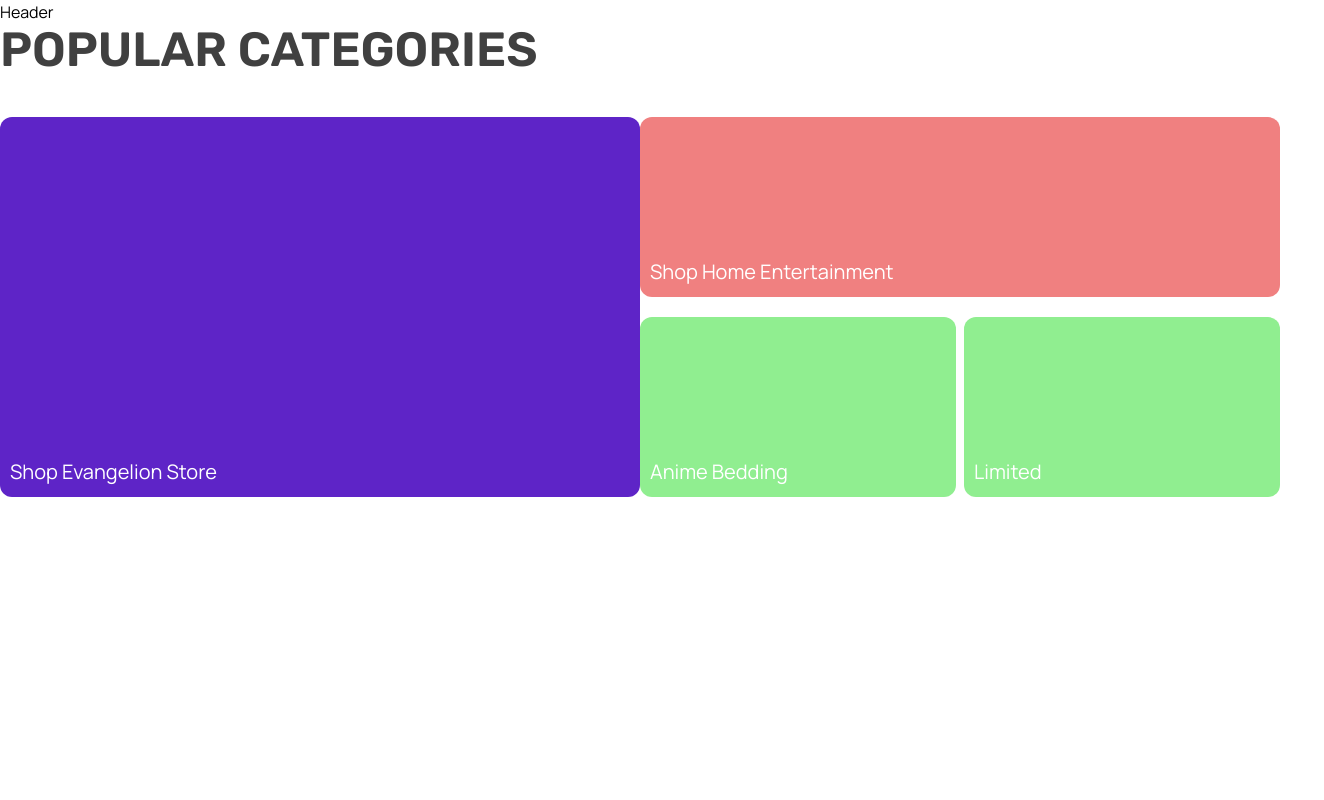
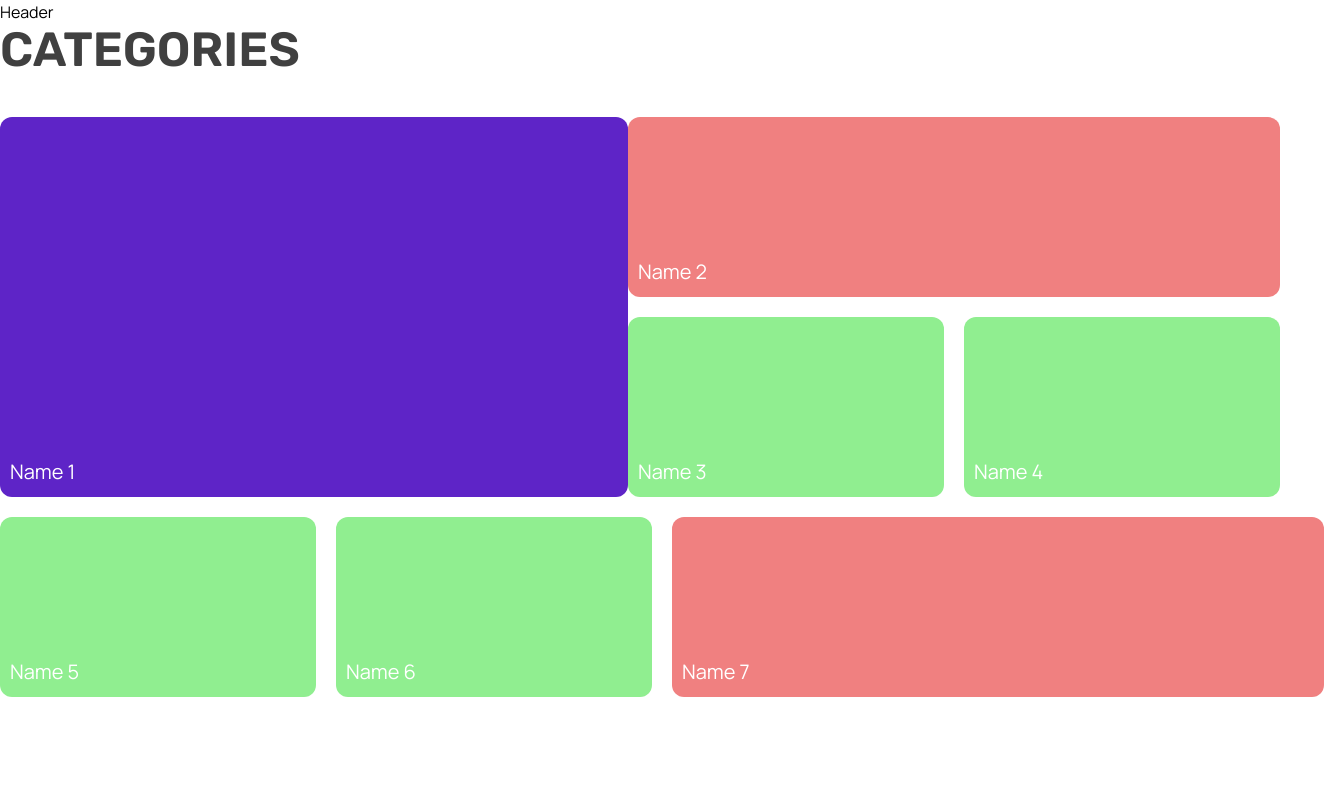
Before and after one commit to Enigma2017/urban-store, a React (Vite) app: page / in a window 1280 px wide. Shown: the top 800 px of the page, 1324 px wide, since content can reach past the window. Built offline with nearby package versions, Linux system fonts and the light colour scheme; no server answers.

Commit message:
added block Categories

```diff
--- /dev/null
+++ b/src/components/MainCategories/MainCategories.module.scss
@@ -0,0 +1,100 @@
+.container__popular {
+    display: flex;
+    justify-content: space-between;
+  }
+
+  .popularBlock__1, .popularBlock__21, .popularBlock__22, .popularBlock__23 {
+    display: flex;
+    align-items: flex-end; /* Текст внизу */
+    padding: 10px; /* Отступы внутри блоков */
+    font-size: 20px;
+  }
+
+  .popularBlock__1 {
+    background: var(--purple-1-color);
+    border-radius: 12px;
+    -webkit-border-radius: 12px;
+    -moz-border-radius: 12px;
+    -ms-border-radius: 12px;
+    -o-border-radius: 12px;
+    max-width: 652px;
+    height: 380px;
+}
+
+.popularBlock1, .popularBlock2{
+  max-width: 652px;
+  width: 652px;
+}
+
+  .popularBlock__2 {
+    display: flex;
+    justify-content: space-between;
+    margin-top: 20px;
+  }
+
+  .popularBlock__21 {
+    grid-column: span 2; /* Блок 2.1 занимает всю ширину (2 колонки) */
+    background-color: lightcoral;
+    display: flex;
+    align-items: flex-end;
+    border-radius: 12px;
+    -webkit-border-radius: 12px;
+    -moz-border-radius: 12px;
+    -ms-border-radius: 12px;
+    -o-border-radius: 12px;
+    max-width: 652px;
+    height: 180px;
+
+  }
+
+  .popularBlock22, .popularBlock23{
+    max-width: 316px;
+    width: 316px;
+  }
+
+  .popularBlock__22, .popularBlock__23 {
+    background-color: lightgreen;
+    display: flex;
+    align-items: flex-end;
+    border-radius: 12px;
+    -webkit-border-radius: 12px;
+    -moz-border-radius: 12px;
+    -ms-border-radius: 12px;
+    -o-border-radius: 12px;
+    max-width: 316px;
+    height: 180px;
+  }
+
+  .link {
+    display: block;
+    color: var(--white-color);
+    text-decoration: none;
+}
+
+.popularBottom{
+   display: flex;
+   justify-content: space-between;
+   margin-top: 20px;
+   gap: 20px;
+}
+.popularBottom2{
+    display: flex;
+    justify-content: space-between;
+    gap: 20px;
+    max-width: 652px;
+    height: 180px;
+ }
+ .popularBlock__21 {
+    grid-column: span 2; /* Блок 2.1 занимает всю ширину (2 колонки) */
+    background-color: lightcoral;
+    display: flex;
+    align-items: flex-end;
+    border-radius: 12px;
+    -webkit-border-radius: 12px;
+    -moz-border-radius: 12px;
+    -ms-border-radius: 12px;
+    -o-border-radius: 12px;
+    width: 652px;
+    height: 180px;
+
+  }
--- /dev/null
+++ b/src/components/MainCategories/MainCategories.tsx
@@ -0,0 +1,62 @@
+import { Link } from 'react-router-dom';
+import styles from './MainCategories.module.scss';
+import '../../../scss/main.scss';
+import Layout from '../Layout/Layout';
+import { FC } from 'react';
+const MainCategories: FC = () => {
+  return (
+    <Layout>
+      <div className={styles.popularCategories}>
+        <h2>Categories</h2>
+        <div className={styles.container__popular}>
+          <div className={styles.popularBlock1}>
+            <Link to="#" className={styles.link}>
+              <div className={styles.popularBlock__1}>Name 1</div>
+            </Link>
+          </div>
+          <div className={styles.popularBlock2}>
+            <div>
+              <Link to="#" className={styles.link}>
+                <div className={styles.popularBlock__21}>Name 2</div>
+              </Link>
+            </div>
+            <div className={styles.popularBlock__2}>
+              <div className={styles.popularBlock22}>
+                <Link to="#" className={styles.link}>
+                  <div className={styles.popularBlock__22}>Name 3</div>
+                </Link>
+              </div>
+              <div className={styles.popularBlock23}>
+                <Link to="#" className={styles.link}>
+                  <div className={styles.popularBlock__23}>Name 4</div>
+                </Link>
+              </div>
+            </div>
+          </div>
+        </div>
+        <div className={styles.popularBottom}>
+          <div className={styles.popularBottom2}>
+            <div className={styles.popularBlock22}>
+              <Link to="#" className={styles.link}>
+                <div className={styles.popularBlock__22}>Name 5</div>
+              </Link>
+            </div>
+
+            <div className={styles.popularBlock23}>
+              <Link to="#" className={styles.link}>
+                <div className={styles.popularBlock__23}>Name 6</div>
+              </Link>
+            </div>
+          </div>
+          <div>
+            <Link to="#" className={styles.link}>
+              <div className={styles.popularBlock__21}>Name 7</div>
+            </Link>
+          </div>
+        </div>
+      </div>
+    </Layout>
+  );
+};
+
+export default MainCategories;
--- a/src/pages/HomePage/HomePage.tsx
+++ b/src/pages/HomePage/HomePage.tsx
@@ -1,7 +1,17 @@
 import PopularCategories from '../../components/Categories/PopularCategories';
+import MainCategories from '../../components/MainCategories/MainCategories';
+const HomePage = () => {
+  return (
+  <div className="main-content">
+     <div className="">
+      <MainCategories />
+    </div>
+    <div className="">
+      <PopularCategories />
+    </div>
 
-const HomePage = () => {
-  return <div className=""><PopularCategories /></div>;
+  </div>
+);
 };
 
 export default HomePage;
```
